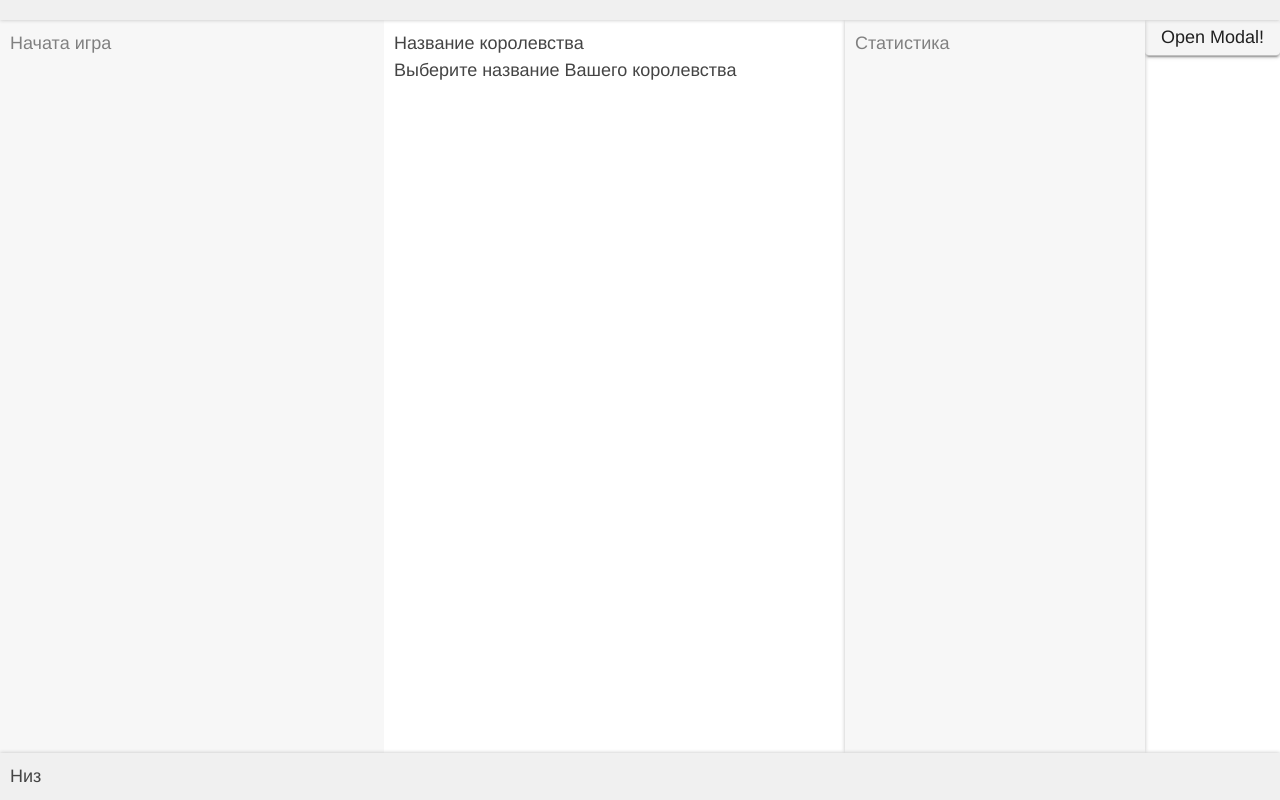
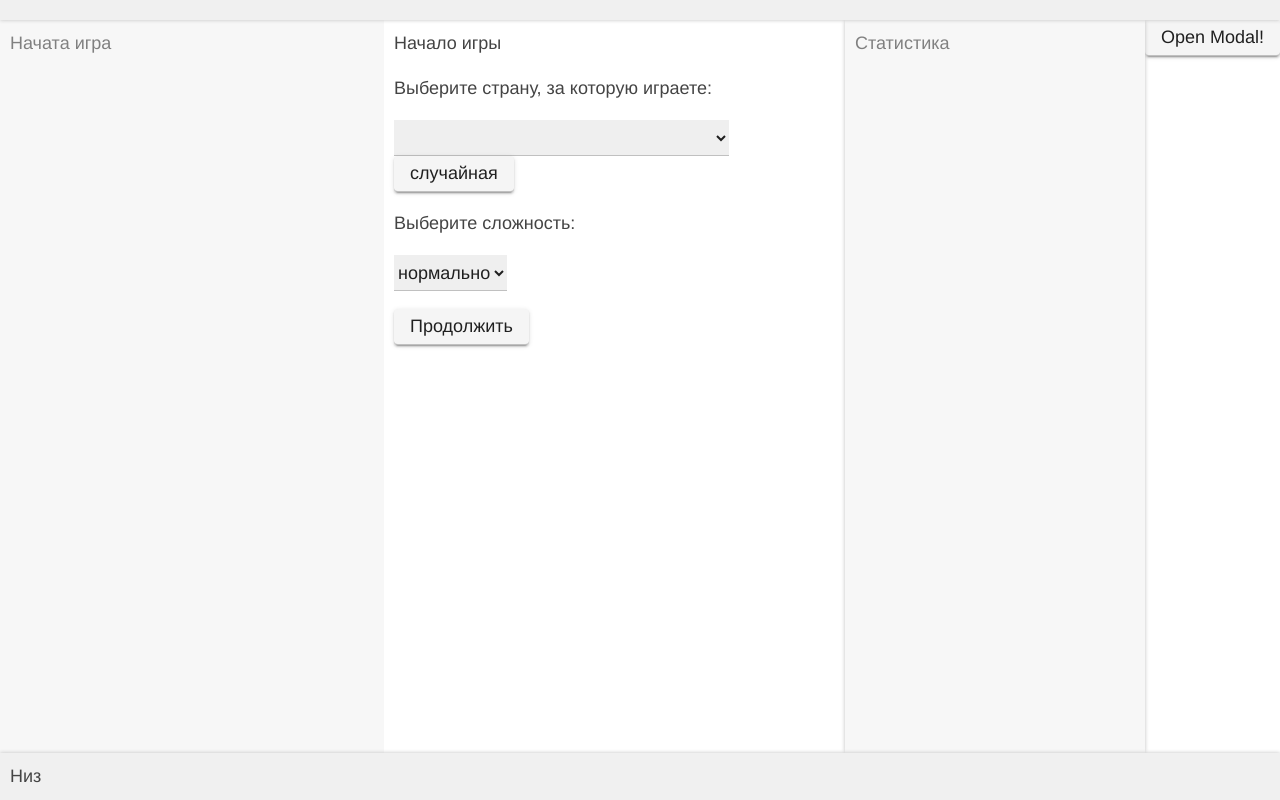
Before and after one commit to swordgna2/kingdom, a Vue app: page / in a window 1280 px wide. Built offline with nearby package versions, Linux system fonts and the light colour scheme.

Commit message:
fut: начат диалог начала игры

```diff
--- a/src/App.vue
+++ b/src/App.vue
@@ -8,9 +8,7 @@
         <div class="main-container">
             <div class="main-container-inner">
                 <LogPanel/>
-                <DialogPanel
-                    v-bind:dialog-data="dialogData"
-                />
+                <DialogPanel/>
                 <StatisticsPanel/>
                 <button
                     type="button"
@@ -26,7 +24,13 @@
                 >
                     <template v-slot:header="{ userText, userText1 }">
                         {{ userText('Hello') }}
-                        {{ userText1('Hello') }}
+                        {{ userText1('Hello1') }}
+                    </template>
+                    <template v-slot:body="{ bodyHtml }">
+                        {{ bodyHtml }}
+                    </template>
+                    <template v-slot:footer="{ footerHtml }">
+                        {{ footerHtml('footer HTML1') }}
                     </template>
                 </modal>
             </div>
@@ -50,10 +54,6 @@
         components: { HeaderPanel, LogPanel, DialogPanel, StatisticsPanel, Modal, FooterPanel },
         data () {
             return {
-                dialogData: {
-                    header: 'Название королевства',
-                    message: 'Выберите название Вашего королевства'
-                },
                 reign: new ReignClass(),
                 myKingdom: new KingdomClass(),
                 isModalVisible: false
--- a/src/classes/KingdomClass.js
+++ b/src/classes/KingdomClass.js
@@ -1,5 +1,5 @@
 import kingdomNames from '../assets/kingdom-names.json';
-import { randomHelper, getBooleanRandom } from '../helpers/randomHelper.js';
+import { getIntegerRandom, getBooleanRandom } from '../helpers/randomHelper.js';
 
 export default class KingdomClass {
     /**
@@ -44,29 +44,29 @@ export default class KingdomClass {
      */
     setKingdomDefaults () {
         this.geo = {
-            plain: randomHelper(1000, 2000),
-            woods: randomHelper(500, 1000),
-            mountains: randomHelper(500, 1000),
+            plain: getIntegerRandom(1000, 2000),
+            woods: getIntegerRandom(500, 1000),
+            mountains: getIntegerRandom(500, 1000),
             sea: getBooleanRandom()
         };
 
         this.people = {
-            peasants: randomHelper(100, 200),
-            workers: randomHelper(50, 100),
-            warriors: randomHelper(25, 50),
-            priests: randomHelper(10, 20)
+            peasants: getIntegerRandom(100, 200),
+            workers: getIntegerRandom(50, 100),
+            warriors: getIntegerRandom(25, 50),
+            priests: getIntegerRandom(10, 20)
         };
 
         this.stocks = {
-            money: randomHelper(1000, 2000),
-            gold: randomHelper(10, 20),
-            corn: this.geo.plain * randomHelper(5, 10),
-            wood: this.geo.woods * randomHelper(5, 10),
-            minerals: this.geo.mountains * randomHelper(5, 10)
+            money: getIntegerRandom(1000, 2000),
+            gold: getIntegerRandom(10, 20),
+            corn: this.geo.plain * getIntegerRandom(5, 10),
+            wood: this.geo.woods * getIntegerRandom(5, 10),
+            minerals: this.geo.mountains * getIntegerRandom(5, 10)
         };
 
         this.pendingEvents = {
-            seafaring: (this.geo.sea && Math.random() > 0.75) ? randomHelper(1, 3) : 0,
+            seafaring: (this.geo.sea && Math.random() > 0.75) ? getIntegerRandom(1, 3) : 0,
             wedding: 0,
             childBirth: 0
         };
@@ -89,7 +89,7 @@ export default class KingdomClass {
      * Добавить стране соседа.
      */
     addRandomNeighbor () {
-        const neighborCode = randomHelper(0, KingdomClass.kingdoms.length - 1);
+        const neighborCode = getIntegerRandom(0, KingdomClass.kingdoms.length - 1);
         if (this.neighbors.indexOf(neighborCode) === -1) {
             this.neighbors.push(neighborCode);
         }
--- a/src/components/DialogPanel.vue
+++ b/src/components/DialogPanel.vue
@@ -1,15 +1,19 @@
 <template>
     <div class="dialog-container">
-        <div>{{ dialogData.header }}</div>
-        <div>{{ dialogData.message }}</div>
+        <SelectKingdom v-if="dialog === 'selectKingdom'"/>
     </div>
 </template>
 
 <script>
+    import SelectKingdom from './../dialogs/selectKingdom.vue';
+
     export default {
         name: 'DialogPanel',
-        props: {
-            dialogData: Object
+        components: { SelectKingdom },
+        data () {
+            return {
+                dialog: 'selectKingdom'
+            };
         }
     };
 </script>
--- a/src/components/Modal.vue
+++ b/src/components/Modal.vue
@@ -29,13 +29,18 @@
                     class="modal-body"
                     id="modalDescription"
                 >
-                    <slot name="body">
-                        I'm the default body!
+                    <slot name="body"
+                          v-bind:bodyHtml="bodyHtml"
+                    >
+                        body HTML
                     </slot>
                 </section>
                 <footer class="modal-footer">
-                    <slot name="footer">
+                    <slot name="footer"
+                          v-bind:footerHtml="changeText1"
+                    >
                         I'm the default footer!
+                    </slot>
                     <button
                         type="button"
                         class="btn-green"
@@ -44,7 +49,6 @@
                     >
                         Close me!
                     </button>
-                    </slot>
                 </footer>
             </div>
         </div>
@@ -59,7 +63,7 @@
         },
         data () {
             return {
-                textM: 'QWE-'
+                bodyHtml: 'body H T M L'
             };
         },
         methods: {
--- /dev/null
+++ b/src/dialogs/selectKingdom.vue
@@ -0,0 +1,49 @@
+<template>
+    <div>
+        <header>
+            Начало игры
+        </header>
+        <section>
+            <p>Выберите страну, за которую играете:</p>
+            <p><label>
+                <select v-if="options" v-model="selected">
+                    <option v-for="(option, index) in options" v-bind:key="index" v-bind:value="index">
+                        {{ option }}
+                    </option>
+                </select>
+            </label>&nbsp;<button name="random" v-on:click="flushKingdom">случайная</button></p>
+            <p>Выберите сложность:</p>
+            <p><label>
+                <select>
+                    <option value="easy">легко</option>
+                    <option value="normal" selected>нормально</option>
+                    <option value="difficult">сложно</option>
+                </select>
+            </label></p>
+        </section>
+        <footer>
+            <button name="proceed">Продолжить</button>
+        </footer>
+    </div>
+</template>
+
+<script>
+    import kingdomNames from '../assets/kingdom-names.json';
+    import KingdomClass from '../classes/KingdomClass';
+    import { getIntegerRandom } from '../helpers/randomHelper.js';
+
+    export default {
+        name: 'SelectKingdom',
+        data () {
+            return {
+                selected: undefined,
+                options: kingdomNames
+            };
+        },
+        methods: {
+            flushKingdom () {
+                this.selected = getIntegerRandom(0, Object.values(KingdomClass.names).length);
+            }
+        }
+    };
+</script>
--- a/src/helpers/getBooleanRandom.js
+++ /dev/null
@@ -1,3 +0,0 @@
-export function getBooleanRandom () {
-    return Math.random() > 0.5;
-}
--- a/src/helpers/randomHelper.js
+++ b/src/helpers/randomHelper.js
@@ -1,4 +1,4 @@
-export function randomHelper (minimum, maximum) {
+export function getIntegerRandom (minimum, maximum) {
     const integerRandom = minimum - 0.5 + (maximum - minimum + 1) * Math.random();
     return Math.round(integerRandom);
 }
```
Lines whose indentation alone changed are shown as unchanged.
